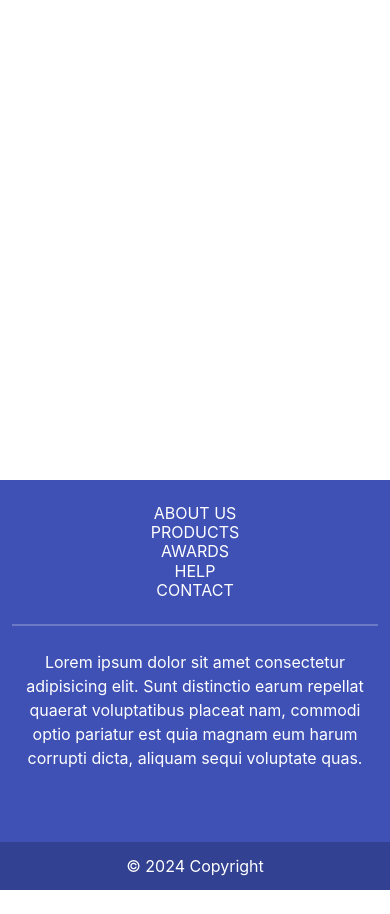
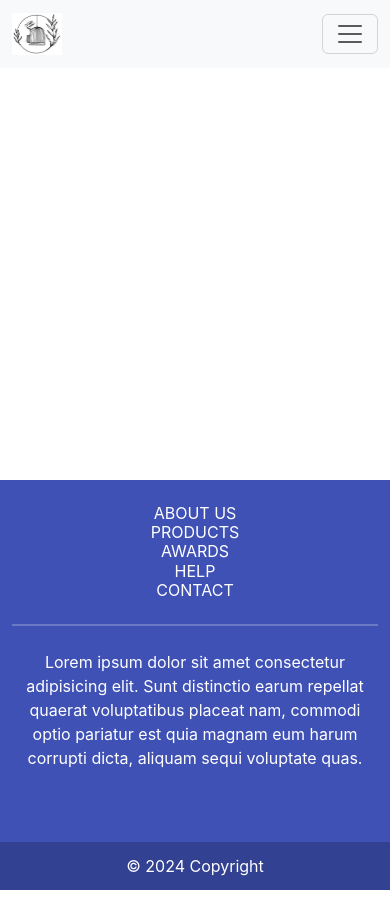
Before and after one commit to zoltannyiri/Egre_Nyilo, an Angular app in the folder Egre_Nyilo/: page / in a window 390 px wide. Built offline with nearby package versions, Linux system fonts and the light colour scheme.

Commit message:
Egre_Nyilo_commit

```diff
--- a/Egre_Nyilo/angular.json
+++ b/Egre_Nyilo/angular.json
@@ -31,7 +31,6 @@
             ],
             "styles": [
               "src/styles.scss",
-              "./node_modules/@angular/material/prebuilt-themes/deeppurple-amber.css",
               "./node_modules/bulma/css/bulma.css",
               "node_modules/bulma/css/bulma.css"
             ],
--- a/Egre_Nyilo/src/app/app.component.html
+++ b/Egre_Nyilo/src/app/app.component.html
@@ -1,2 +1,3 @@
 <app-navbar></app-navbar>
 <app-footer></app-footer>
+<router-outlet></router-outlet>
--- a/Egre_Nyilo/src/app/app.component.ts
+++ b/Egre_Nyilo/src/app/app.component.ts
@@ -1,6 +1,6 @@
 import { Component } from '@angular/core';
 import { RouterLink, RouterOutlet } from '@angular/router';
-import { NavbarComponent } from './pages/navbar/navbar.component';
+import {NavbarComponent} from './pages/navbar/navbar.component';
 import { FooterComponent } from './pages/footer/footer.component';
 import { KezdolapComponent } from './pages/kezdolap/kezdolap.component';
 import { FormsModule } from '@angular/forms';
--- a/Egre_Nyilo/src/app/pages/navbar/navbar.component.html
+++ b/Egre_Nyilo/src/app/pages/navbar/navbar.component.html
@@ -1,11 +1,10 @@
   <!-- Hero -->
   <div class="navbar-wrapper">
-    <div class="desktop-navbar">
-
+    <div class="desktop-navbar" *ngIf="!isMobileView">
       <div class="et-hero-tabs-upper bg-white navbar nav">
-        <a class="" href="#tab-es6" >
+        <a [routerLink]="['/kezdolap']" routerLinkActive="router-link-active" class="">
           <img src="assets/logo.png" alt="Logó" class="logo-img" width="100" height="75">
-          </a>
+        </a>
         <a class="et-hero-tab rounded" href="#tab-es6">Kezdőlap</a>
         <a class="et-hero-tab rounded" href="#tab-flexbox">Flexbox</a>
         <a class="et-hero-tab rounded" href="#tab-react">React</a>
@@ -13,12 +12,46 @@
         <a class="et-hero-tab rounded" href="#tab-other">Other</a>
         <span class="et-hero-tab-slider"></span>
       </div>
-
     </div>
   </div>
 
-  <div class="mobile-navbar" *nkIf="isMobile()">
-    <div class="burger-icon" (click)="toggleMenu()">
+  <div *ngIf="isMobileView" class="navbar navbar-expand-lg navbar-light bg-light">
+    <div class="container-fluid d-flex justify-content-between align-items-center">
+      <a class="navbar-brand" [routerLink]="['/kezdolap']">
+        <img src="assets/logo.png" alt="Logó" class="logo-img" width="50" height="50">
+      </a>
+      <button class="navbar-toggler" type="button" (click)="toggleMenu()" aria-controls="navbarNav" aria-expanded="false" aria-label="Toggle navigation">
+        <span class="navbar-toggler-icon"></span>
+      </button>
+    </div>
+    <div class="collapse navbar-collapse" [class.show]="menuOpen" id="navbarNav">
+      <ul class="navbar-nav">
+        <li class="nav-item">
+          <a class="nav-link active" [routerLink]="['/kezdolap']" routerLinkActive="active">Kezdőlap</a>
+        </li>
+        <li class="nav-item">
+          <a class="nav-link" [routerLink]="['/flexbox']" routerLinkActive="active">Flexbox</a>
+        </li>
+        <li class="nav-item">
+          <a class="nav-link" [routerLink]="['/react']" routerLinkActive="active">React</a>
+        </li>
+        <li class="nav-item">
+          <a class="nav-link" [routerLink]="['/angular']" routerLinkActive="active">Angular</a>
+        </li>
+        <li class="nav-item">
+          <a class="nav-link" [routerLink]="['/other']" routerLinkActive="active">Other</a>
+        </li>
+
+        <li class="nav-item">
+          <a>teszt</a>
+        </li>
+      </ul>
+    </div>
+  </div>
+
+
+  <!-- <div class="mobile-navbar navbar-toggler collapse navbar-collapse" ">
+    <div class="burger-icon navbar-toggler " (click)="toggleMenu()">
       <button class="navbar-toggler" type="button" data-toggle="collapse" data-target="#navbarNav"
               aria-controls="navbarNav" aria-expanded="false" aria-label="Toggle navigation">
         <span class="navbar-toggler-icon"></span>
@@ -33,7 +66,7 @@
         <a class="et-hero-tab rounded" href="#tab-other">Other</a>
       </ul>
     </div>
-  </div>
+  </div> -->
 
   <br><br><br><br><br><br><br><br><br><br><br><br><br><br><br><br><br><br><br>
 
--- a/Egre_Nyilo/src/app/pages/navbar/navbar.component.ts
+++ b/Egre_Nyilo/src/app/pages/navbar/navbar.component.ts
@@ -1,21 +1,32 @@
 import { CommonModule } from '@angular/common';
-import { Component } from '@angular/core';
+import { Component, HostListener } from '@angular/core';
+import { RouterLink } from '@angular/router';
 
 @Component({
   selector: 'app-navbar',
   standalone: true,
-  imports: [CommonModule],
+  imports: [CommonModule, RouterLink],
   templateUrl: './navbar.component.html',
-  styleUrl: './navbar.component.scss'
+  styleUrls: ['./navbar.component.scss']
 })
 export class NavbarComponent {
   menuOpen: boolean = false;
+  isMobileView: boolean = false;
+
+  constructor() {
+    this.isMobileView = this.checkIsMobile();
+  }
 
   toggleMenu() {
     this.menuOpen = !this.menuOpen;
   }
 
-  isMobile() {
-    return window.innerWidth < 768; // Változtathatod az értéket aszerint, hogy melyik viewport-ot tekinted mobilnak
+  checkIsMobile(): boolean {
+    return typeof window !== 'undefined' && window.innerWidth < 768;
+  }
+
+  @HostListener('window:resize', ['$event'])
+  onResize(event: UIEvent): void {
+    this.isMobileView = this.checkIsMobile();
   }
 }
```
Also changed, not shown: Egre_Nyilo/src/app/pages/navbar/navbar.component.scss (line endings or trailing spaces), 1 other file (tests, documents, lock files or other folders).
